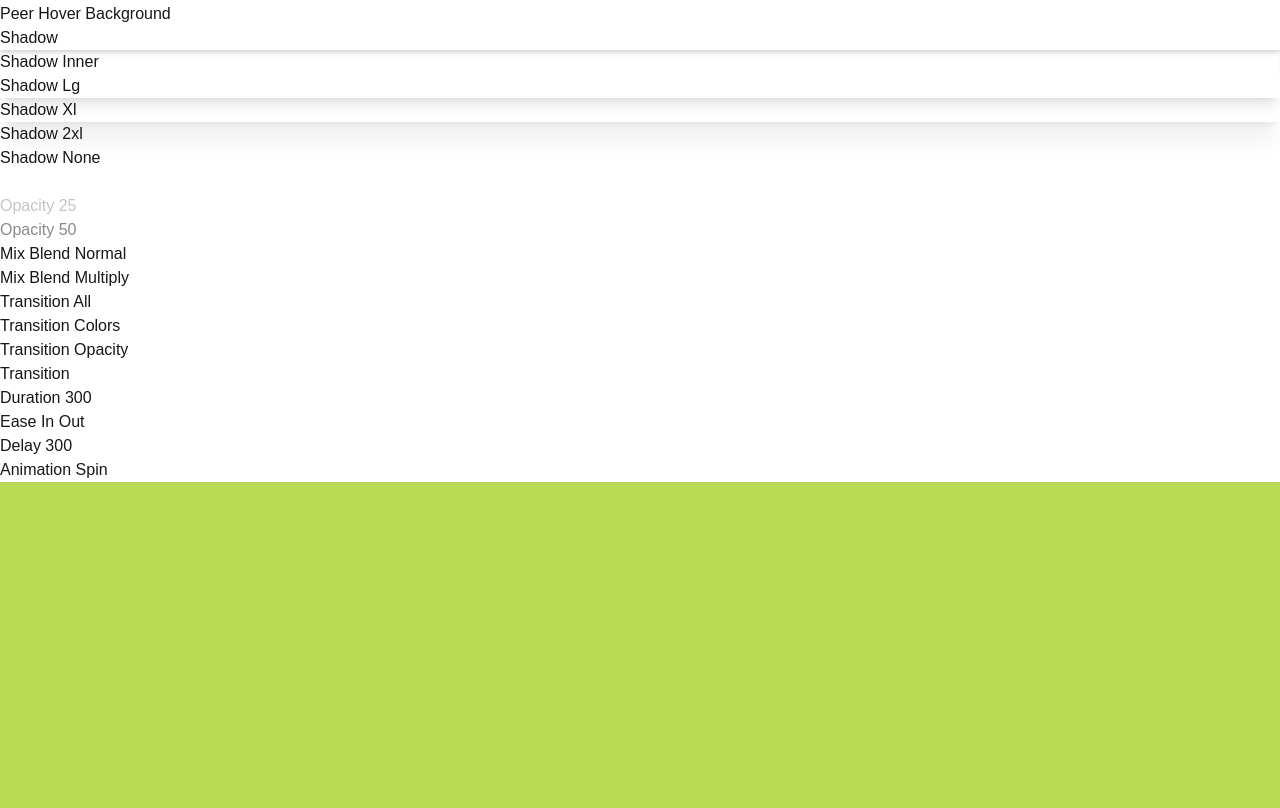
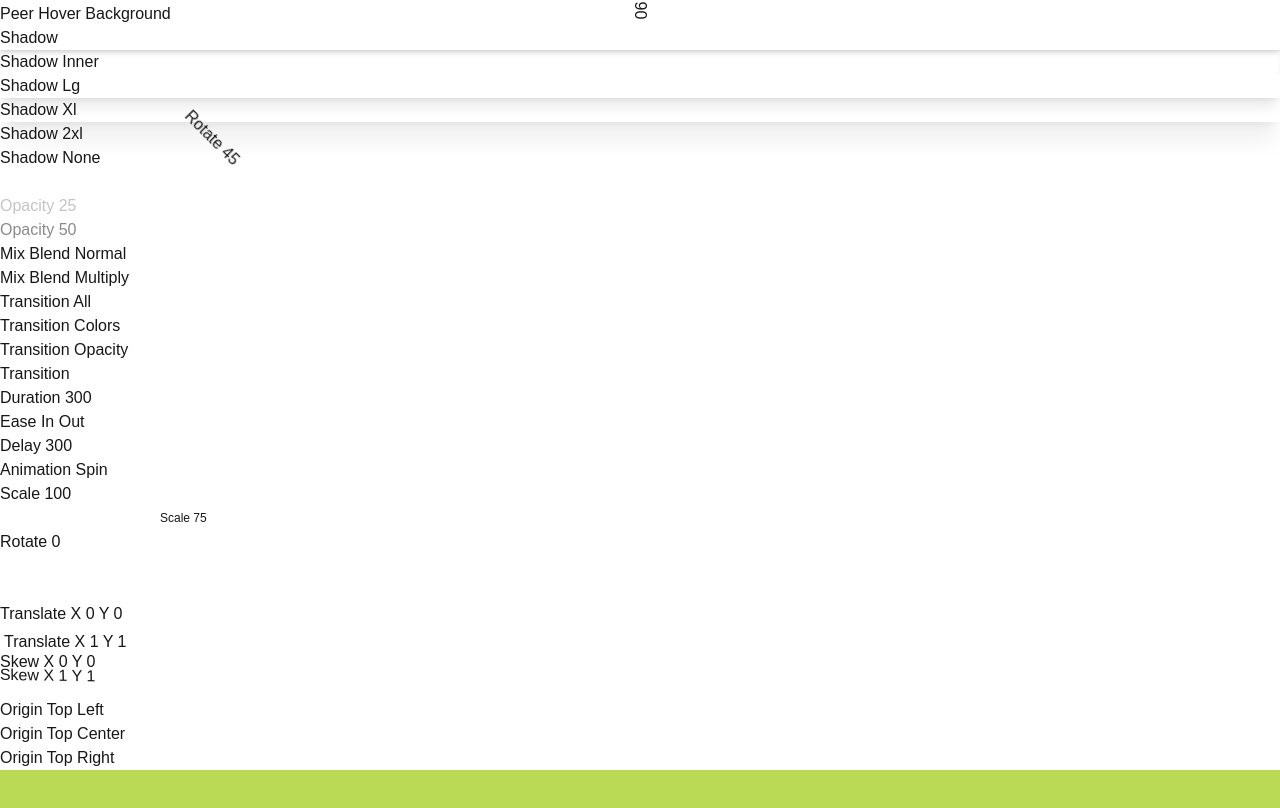
Before and after one commit to vietle290/tailwindcss, a Next.js app: page / in a window 1280 px wide. Shown: the part 5388-6196 px from the top of the page. Before the commit the page ends 5870 px from the top, so only its background shows below. Built offline with nearby package versions, Linux system fonts and the light colour scheme.

Commit message:
Tailwindcss Transform

```diff
--- a/app/page.tsx
+++ b/app/page.tsx
@@ -548,6 +548,48 @@ export default function Home() {
         <p>Animation Spin</p>
       </div>
       {/*---------------------------------------*/}
+      {/* Tailwind Transform */}
+      {/*Tailwind Transform Scale*/}
+      <div className="scale-100">
+        <p>Scale 100</p>
+      </div>
+      <div className="scale-75">
+        <p>Scale 75</p>
+      </div>
+      {/*Tailwind Transform Rotate*/}
+      <div className="rotate-0">
+        <p>Rotate 0</p>
+      </div>
+      <div className="rotate-45">
+        <p>Rotate 45</p>
+      </div>
+      <div className="rotate-90">
+        <p>Rotate 90</p>
+      </div>
+      {/*Tailwind Transform Translate*/}
+      <div className="translate-x-0 translate-y-0">
+        <p>Translate X 0 Y 0</p>
+      </div>
+      <div className="translate-x-1 translate-y-1">
+        <p>Translate X 1 Y 1</p>
+      </div>
+      {/*Tailwind Transform Skew*/}
+      <div className="skew-x-0 skew-y-0">
+        <p>Skew X 0 Y 0</p>
+      </div>
+      <div className="skew-x-1 skew-y-1">
+        <p>Skew X 1 Y 1</p>
+      </div>
+      {/*Tailwind Transform Origin*/}
+      <div className="origin-top origin-left">
+        <p>Origin Top Left</p>
+      </div>
+      <div className="origin-top origin-center">
+        <p>Origin Top Center</p>
+      </div>
+      <div className="origin-top origin-right">
+        <p>Origin Top Right</p>
+      </div>
     </div>
   );
 }
```
